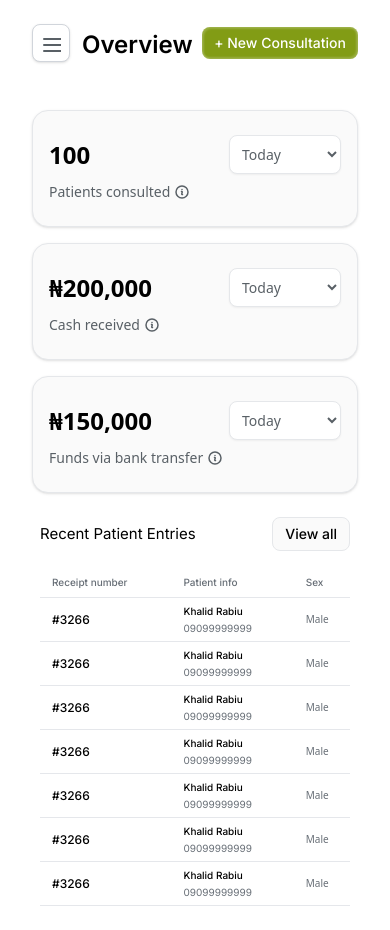
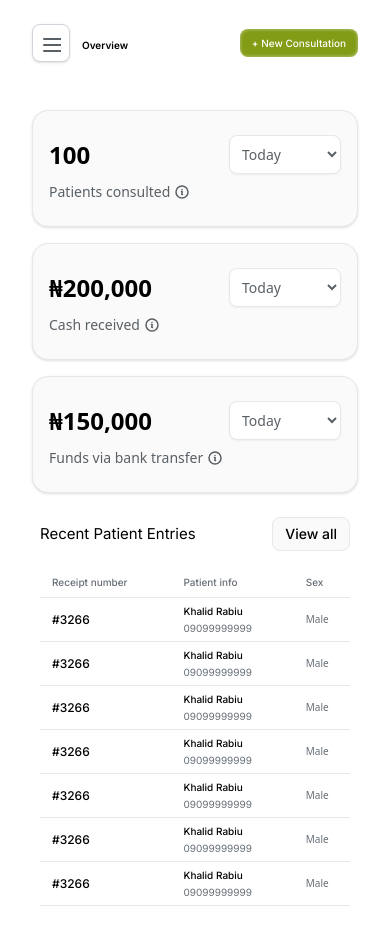
Before and after one commit to Khalid-R-Salis/meditrustdiagnosticslimited_frontend, a React (Vite) app: page /receptionist in a window 390 px wide. Built offline with nearby package versions, Linux system fonts and the light colour scheme.

Commit message:
make the header text to be approprate on mobile in receptionist dash board

```diff
--- a/src/pages/receptionistpages/component/overview.jsx
+++ b/src/pages/receptionistpages/component/overview.jsx
@@ -45,7 +45,7 @@ const OverviewPage = ({ setActiveNav, setSidebarOpen, deviceType }) => {
             )}
 
             <h1
-              className="text-[24px] font-semibold leading-[32px] text-black font-inter mt-1 lg:mt-0"
+              className="text-[10px] sm:text-[24px] font-semibold leading-[14px] sm:leading-[32px] text-black font-inter mt-1 lg:mt-0"
               style={{
                 color: "var(--Primary-Black, #000)",
                 fontFamily: "Inter",
@@ -57,11 +57,11 @@ const OverviewPage = ({ setActiveNav, setSidebarOpen, deviceType }) => {
           </div>
 
           <button
-            className="text-white text-center font-medium text-[14px] leading-[20px] font-inter
-   flex items-center justify-center gap-2
-   px-3 py-[6px] rounded-[8px]
-   bg-[#829C15] shadow-[inset_1px_1px_2px_1px_rgba(255,255,255,0.18),inset_-1px_-1px_2px_1px_rgba(255,255,255,0.18)]
-   hover:bg-[#6f8612]"
+            className="text-white text-center font-medium text-[10px] sm:text-[14px] leading-[16px] sm:leading-[20px] font-inter
+    flex items-center justify-center gap-2
+    px-3 py-[6px] rounded-[8px]
+    bg-[#829C15] shadow-[inset_1px_1px_2px_1px_rgba(255,255,255,0.18),inset_-1px_-1px_2px_1px_rgba(255,255,255,0.18)]
+    hover:bg-[#6f8612]"
             onClick={() => setActiveNav("new-consultation")}
           >
             + New Consultation
```
